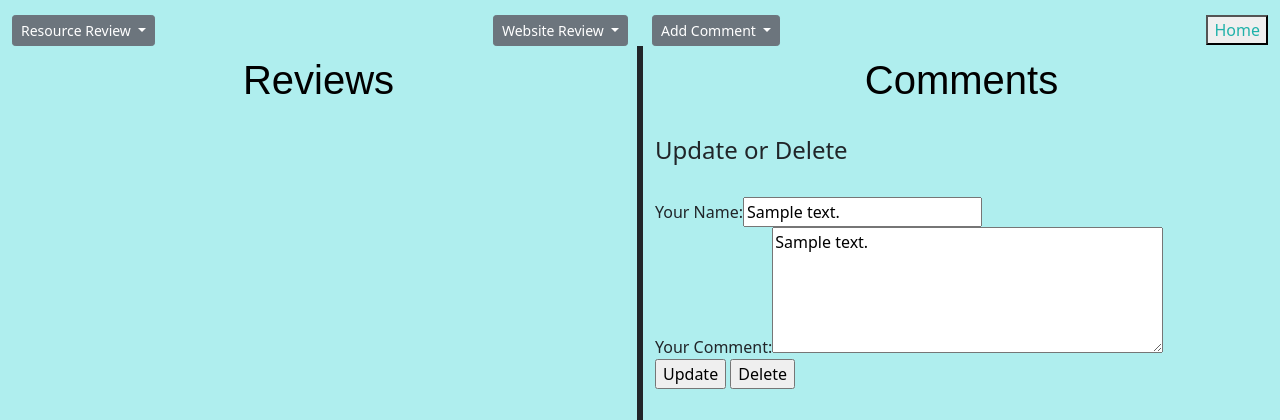
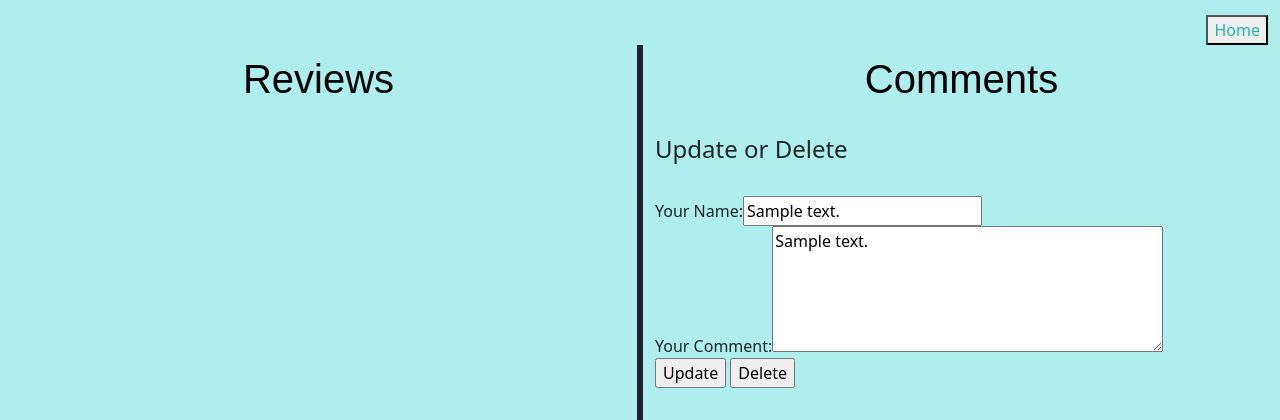
Before and after one commit to RogueStorm7/mirror-mirror-WOW, a Django app: page /comment/1 in a window 1280 px wide. Shown: the top 420 px of the page. Run offline with Django 3.2, Linux system fonts and the light colour scheme; tables that the repository leaves empty hold one stand-in row (values such as "Sample post").

Commit message:
Did a bunch of crap, almost broke our app, please see comments!

```diff
--- a/wowproject/mirrormirror/templates/review_commentsupdate.html
+++ b/wowproject/mirrormirror/templates/review_commentsupdate.html
@@ -16,53 +16,17 @@
     <div class="container-fluid">
         <div class="row">
             <div class="col">
-                <div class="dropdown" id="resource-review-btn">
-                    <button type="button" class="btn btn-sm btn-secondary dropdown-toggle" data-bs-toggle="dropdown" aria-expanded="false" data-bs-auto-close="outside">
-                        Resource Review
-                    </button>
-                    <form class="dropdown-menu p-4" method="POST" action="{% url 'resourcereview_list' %}" >
-                        <div class="mb-3">
-                            {% csrf_token %}
-                            {{ resource_review_form }}
-                            <br>
-                            <input type="submit" class="review" value="Review">
-                        </div>
-                    </form>
-                </div>
+                <div></div>
             </div>
 
             <div class="col">
-                <div class="dropdown" id="website-review-btn">
-                    <button type="button" class="btn btn-sm btn-secondary dropdown-toggle" data-bs-toggle="dropdown" aria-expanded="false" data-bs-auto-close="outside">
-                        Website Review
-                    </button>
-                    <form class="dropdown-menu p-4" action="{% url 'websitereview_list' %}" method="POST">
-                        <div class="mb-3">
-                            {% csrf_token %}
-                            {{ website_review_form }}
-                            <br>
-                            <input type="submit" name="create" value="Review" />
-                        </div>
-                    </form>
-                </div>
+                <div></div>
             </div>
 
             <!-- <div class="col"></div> -->
 
             <div class="col">
-                <div class="dropdown" id="add-comment-btn">
-                    <button type="button" class="btn btn-sm btn-secondary dropdown-toggle" data-bs-toggle="dropdown" aria-expanded="false" data-bs-auto-close="outside">
-                        Add Comment
-                    </button>
-                    <form class="dropdown-menu p-4" action="{% url 'comment_list' %}" method="POST">
-                        <div class="mb-3">
-                            {% csrf_token %}
-                            {{ comment_form }}
-                            <br>
-                            <input type="submit" name="create" value="Create" />
-                        </div>
-                    </form>
-                </div>
+                <div></div>
             </div>
             <div class="col" id="home-btn">
                 <button type="button"><a href="{% url 'home' %}" class="home-link">Home</a></button>
@@ -73,7 +37,7 @@
             <div class="col" id="reviews-border">
                 <h1 class="page-title">Reviews</h1>
                 <div class="display-box">
-                    <!-- Where content populates-->
+
                 </div>
             </div>
 
@@ -84,13 +48,13 @@
                     <h4>Update or Delete</h4>
                     <br>
                     <form action="{% url 'updateordelete' id %}" method="POST">
-                        {% csrf_token %}
-                        {{ comment_form }}
-                        <br>
-                        <input type="submit" name="save" value="Update" />
-                        <input type="submit" name="delete" value="Delete" />
-                    </form>
-                </div>
+                     {% csrf_token %}
+                     {{ form }}
+                     <br>
+                     <input type="submit" name="save" value="Update" />
+                     <input type="submit" name="delete" value="Delete" />
+
+                 </form>
             </div>
         </div>
 
--- a/wowproject/mirrormirror/templates/reviews_comments.html
+++ b/wowproject/mirrormirror/templates/reviews_comments.html
@@ -84,11 +84,11 @@
                            <br>
                        </div>
                    {% endfor %}
-
+<!-- ADD HR + ROW TO SEPARATE RESOURCE REVIEWS FROM WEBSITE REVIEWS! -->
                    {% for review in reviews %}
                        <div>
                            <p style="color:#808080">User Website Review # {{ forloop.counter }} | {{ review.created_at}}</p>
-                           <a href="{% url 'review_updateordelete' review.id %}"> {{ review.user_name }} </a>
+                           <a href="{% url 'editsitereview' review.id %}"> {{ review.user_name }} </a>
                            <p> {{ review.review }} </p>
                            <br>
                            <br>
--- a/wowproject/mirrormirror/urls.py
+++ b/wowproject/mirrormirror/urls.py
@@ -9,19 +9,15 @@ urlpatterns = [
     path("ace-quiz/", AceQuizView.as_view(), name='ace-quiz'),
     path("score_stats/", ScoreStatsView.as_view(), name='score_stats'),
     path('resources/', ResourcesView.as_view(), name='resources'),
-    # path('comment/', UserCommentListView.as_view(), name='comment_list'),
     path('review_comment/', get_and_post, name='display'),
-
-
 
     path('comment/<int:comment_id>', UserCommentDetailView.as_view(), name='updateordelete'),
 
+    path('websitereview/<int:review_id>', WebsiteReviewDetailView.as_view(), name='editsitereview'),
+
+
     path('resourcereview/', ResourceReviewListView.as_view(), name='resourcereview_list'),
     # path('resourcereview/<int:id>',rate,name='resourcereview_'),
-
-    # path('websitereview/', WebsiteReviewListView.as_view(), name='websitereview_list'),
-    path('websitereview/<int:websitereview_id>', WebsiteReviewDetailView.as_view(), name='review_updateordelete'),
-
     path('resourcetemppage/', index, name='resourcetemppage'),
     path('resourcecreate/', resource_create, name='resource create'),
     path('resourceedit/<int:pk>', resource_edit, name='resource edit'),
--- a/wowproject/mirrormirror/views.py
+++ b/wowproject/mirrormirror/views.py
@@ -79,6 +79,36 @@ def get_and_post(request):
     return render(request, 'reviews_comments.html', context=context)
 
 
+class WebsiteReviewDetailView(View):
+    def get(self, request, review_id):
+        '''GET the detail view of the Comment to modify it'''
+        review = WebsiteReview.objects.get(id=review_id)
+        form = WebsiteReviewForm(initial={'review': review.review, 'user_name': review.user_name})
+
+        return render(
+            request=request, template_name='websitereview_update.html', context={'form':form, 'id': review_id})
+    def post(self, request, review_id):
+        '''Update or delete the specific task based on what the user submitted in the form'''
+        review = WebsiteReview.objects.filter(id=review_id)
+        if 'save' in request.POST:
+            form = WebsiteReviewForm(request.POST)
+            if form.is_valid():
+                website_review = form.cleaned_data['review']
+                user_name = form.cleaned_data['user_name']
+                review.update(review=website_review)
+                review.update(user_name=user_name)
+
+        elif 'delete' in request.POST:
+            review.delete()
+
+        # "redirect" to the list page
+        return redirect('display')
+
+
+
+
+
+
 class UserCommentDetailView(View):
     def get(self, request, comment_id):
         '''GET the detail view of the Comment to modify it'''
@@ -86,8 +116,7 @@ class UserCommentDetailView(View):
         form = CommentForm(initial={'description': comment.description, 'commentor_name': comment.commentor_name})
 
         return render(
-            request=request, template_name='review_commentsupdate.html', context={'comment_form':form, 'id': comment_id})
-
+            request=request, template_name='review_commentsupdate.html', context={'form':form, 'id': comment_id})
     def post(self, request, comment_id):
         '''Update or delete the specific task based on what the user submitted in the form'''
         comment = Comment.objects.filter(id=comment_id)
@@ -103,34 +132,13 @@ class UserCommentDetailView(View):
             comment.delete()
 
         # "redirect" to the list page
-        return redirect('comment_list')
+        return redirect('display')
 
 
-class WebsiteReviewDetailView(View):
-    def get(self, request, websitereview_id):
-        '''GET the detail view of the Review to modify it'''
-        review = WebsiteReview.objects.get(id=websitereview_id)
-        form = WebsiteReviewForm(initial={'review': review.review, 'user_name': review.user_name})
 
-        return render(
-            request=request, template_name='websitereview_update.html', context={'website_review_form':form, 'id': websitereview_id})
 
-    def post(self, request, websitereview_id):
-        '''Update or delete the specific task based on what the user submitted in the form'''
-        review = WebsiteReview.objects.filter(id=websitereview_id)
-        if 'save' in request.POST:
-            form = WebsiteReviewForm(request.POST)
-            if form.is_valid():
-                websitereview_review = form.cleaned_data['review']
-                websitereview_user_name = form.cleaned_data['user_name']
-                review.update(review=websitereview_review)
-                review.update(user_name=websitereview_user_name)
 
-        elif 'delete' in request.POST:
-            review.delete()
 
-        # "redirect" to the list page
-        return redirect('websitereview_list')
 
 
 def index(request):
```
Also changed, not shown: wowproject/mirrormirror/templates/websitereview_update.html (+5 -41 lines).
